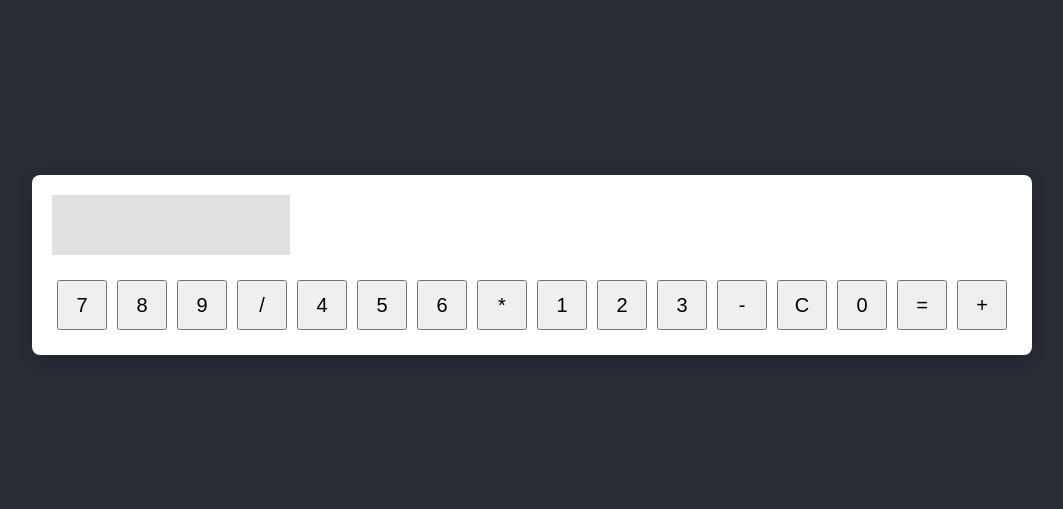
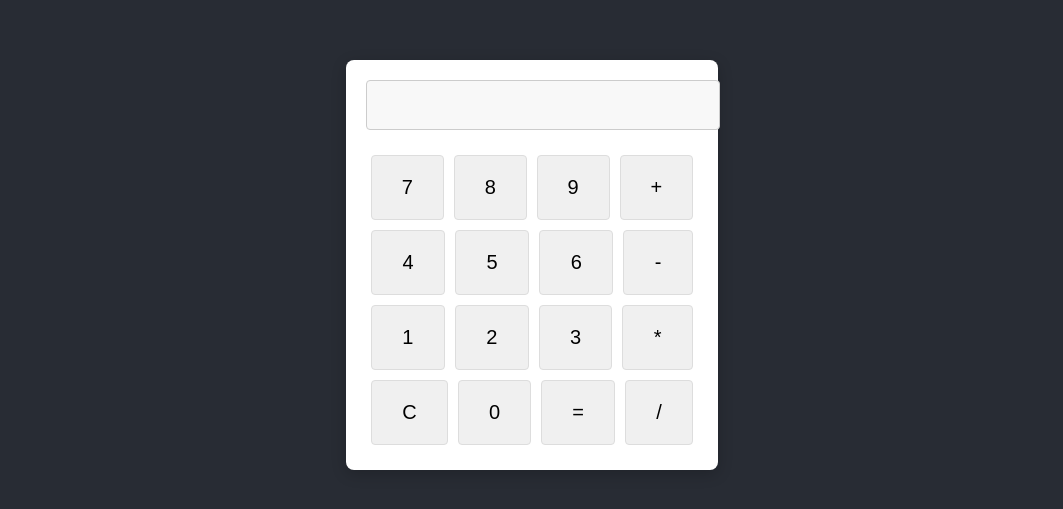
Before and after one commit to nitinun3936/react-calculator, a React (Create React App) app: page / in a window 1280 px wide. Shown: the part 135-644 px from the top of the page, without its empty margins (108-1171 px from the left). Built offline with nearby package versions, Linux system fonts and the light colour scheme.

Commit message:
Refactor calculator layout and logic

```diff
--- a/src/App.css
+++ b/src/App.css
@@ -19,20 +19,23 @@
 }
 
 .button {
-  width: 50px;
-  height: 50px;
+  flex-grow: 1;
   margin: 5px;
+  padding: 20px;
   font-size: 20px;
   cursor: pointer;
+  background-color: #f0f0f0;
+  border: 1px solid #ddd;
+  border-radius: 4px;
 }
 
 .display {
+  width: 100%;
   margin-bottom: 20px;
-  width: 218px;
-  height: 40px;
+  padding: 10px;
+  font-size: 24px;
   text-align: right;
-  padding: 10px;
-  background: #e0e0e0;
-  border: none;
-  font-size: 18px;
+  border: 1px solid #ccc;
+  border-radius: 4px;
+  background-color: #f8f8f8;
 }
--- a/src/CalculatorComponent.js
+++ b/src/CalculatorComponent.js
@@ -2,18 +2,22 @@ import React from 'react';
 
 const CalculatorComponent = ({ handleClick }) => {
   const buttons = [
-    '7', '8', '9', '/',
-    '4', '5', '6', '*',
-    '1', '2', '3', '-',
-    'C', '0', '=', '+'
+    ['7', '8', '9', '+'],
+    ['4', '5', '6', '-'],
+    ['1', '2', '3', '*'],
+    ['C', '0', '=', '/']
   ];
 
   return (
     <div>
-      {buttons.map((button, idx) => (
-        <button key={idx} onClick={() => handleClick(button)} className="button">
-          {button}
-        </button>
+      {buttons.map((row, idx) => (
+        <div key={idx} className="button-row">
+          {row.map((button) => (
+            <button key={button} onClick={() => handleClick(button)} className="button">
+              {button}
+            </button>
+          ))}
+        </div>
       ))}
     </div>
   );
```
